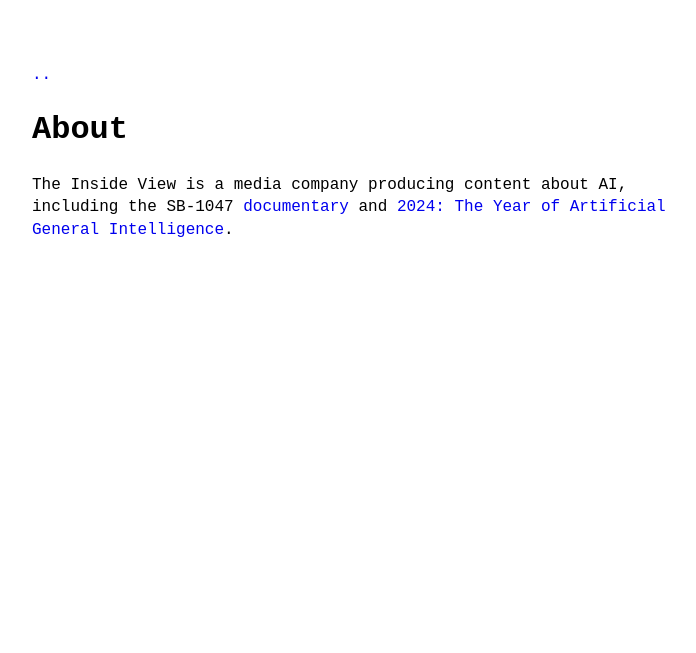
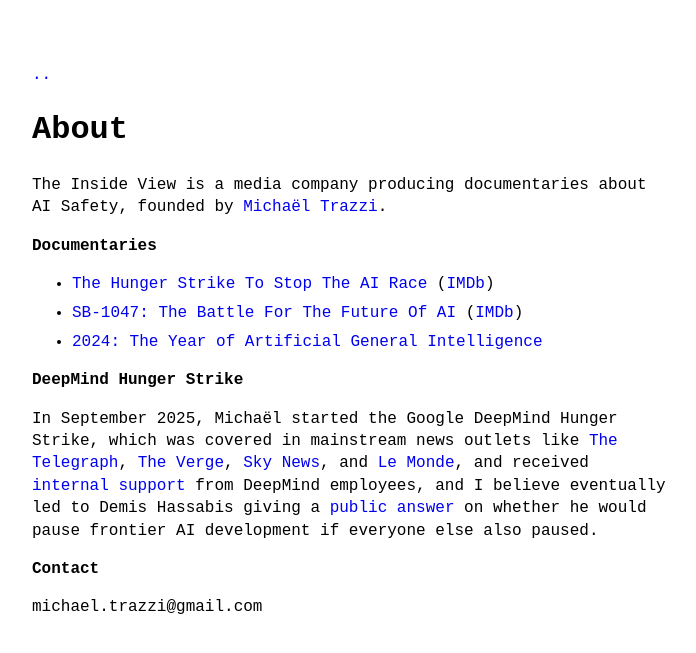
Before and after one commit to theinsideview/theinsideview.github.io, a Jekyll site: the page built from about.md, in a window 1280 px wide. Shown: the top 653 px of the page, without its empty margins (288-984 px from the left). Built offline with Jekyll 4.4.1, drawn with Linux system fonts in a browser that asks for light colours.

Commit message:
Update about page and add hunger strike post
About page now lists all three documentaries, the DeepMind hunger
strike with press links, and contact info. New post for the hunger
strike documentary with YouTube embed and press coverage.

Co-Authored-By: Claude Opus 4.6 <noreply@anthropic.com>

```diff
--- a/about.md
+++ b/about.md
@@ -3,4 +3,18 @@ layout: page
 title: About
 ---
 
-The Inside View is a media company producing content about AI, including the SB-1047 <a href="https://www.youtube.com/watch?v=JQ8zhrsLxhI">documentary</a> and <a href="https://www.youtube.com/watch?v=tpcA5T5QS30">2024: The Year of Artificial General Intelligence</a>.
+The Inside View is a media company producing documentaries about AI Safety, founded by <a href="https://michaeltrazzi.com">Michaël Trazzi</a>.
+
+**Documentaries**
+
+- <a href="https://www.youtube.com/watch?v=-qWFq2aF8ZU">The Hunger Strike To Stop The AI Race</a> (<a href="https://www.imdb.com/title/tt39383639">IMDb</a>)
+- <a href="https://www.youtube.com/watch?v=JQ8zhrsLxhI">SB-1047: The Battle For The Future Of AI</a> (<a href="https://www.imdb.com/title/tt37177244/">IMDb</a>)
+- <a href="https://www.youtube.com/watch?v=tpcA5T5QS30">2024: The Year of Artificial General Intelligence</a>
+
+**DeepMind Hunger Strike**
+
+In September 2025, Michaël started the Google DeepMind Hunger Strike, which was covered in mainstream news outlets like <a href="https://www.telegraph.co.uk/business/2025/09/20/anti-ai-doom-prophets-launch-hunger-strike-outside-google/">The Telegraph</a>, <a href="https://www.theverge.com/ai-artificial-intelligence/778773/the-hunger-strike-to-end-ai-anthropic-google-deepmind-agi">The Verge</a>, <a href="https://news.sky.com/video/hunger-strikers-want-end-to-superhuman-ai-13434270">Sky News</a>, and <a href="https://www.lemonde.fr/pixels/article/2025/09/18/nous-allons-perdre-le-controle-comment-les-catastrophistes-de-l-ia-haussent-le-ton_6641620_4408996.html">Le Monde</a>, and received <a href="https://x.com/DSheremet_/status/1967894578876272698?s=20">internal support</a> from DeepMind employees, and I believe eventually led to Demis Hassabis giving a <a href="https://x.com/MichaelTrazzi/status/2013787511189876959?s=20">public answer</a> on whether he would pause frontier AI development if everyone else also paused.
+
+**Contact**
+
+michael.trazzi@gmail.com
```
Also changed, not shown: _posts/2025-09-20-hunger-strike.md (added, +20 -0 lines).
